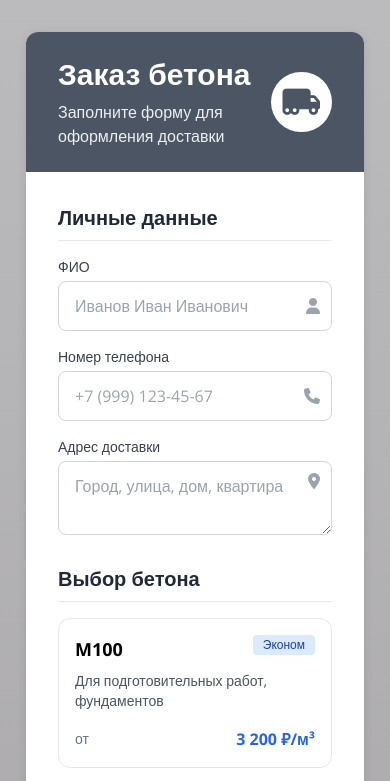
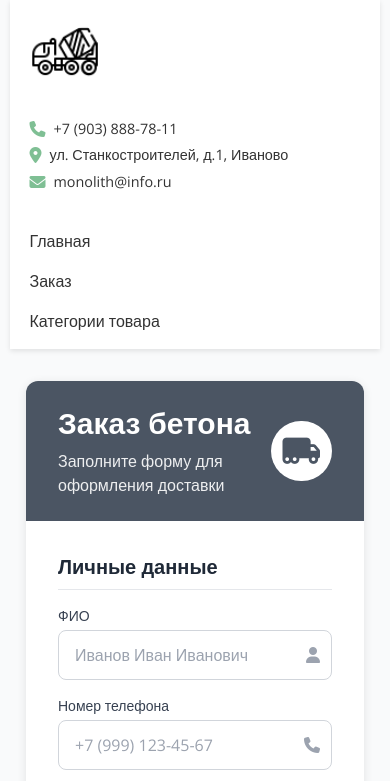
Before and after one commit to SulCool/site-monolith, a plain HTML site: page html/order.html in a window 390 px wide. Shown: the top 781 px of the page. Drawn offline with nearby package versions, Linux system fonts and the light colour scheme.

Commit message:
order fixed

```diff
--- a/css/order.css
+++ b/css/order.css
@@ -1,4 +1,6 @@
 @import url("https://fonts.googleapis.com/css2?family=Open+Sans:wght@200;300;400;500;600;700&display=swap");
+@import url('https://fonts.googleapis.com/css2?family=Montserrat:ital,wght@0,100..900;1,100..900&display=swap');
+
 * {
     margin: 0;
     padding: 0;
@@ -7,13 +9,78 @@
 }
 
 body {
+    min-height: 100vh;
+    width: 100%;
+    padding: 0 10px;
+}
+
+header {
+    background-color: #ffffff;
+    box-shadow: 0 2px 5px rgba(0, 0, 0, 0.1);
+    position: sticky;
+    top: 0;
+    z-index: 1000;
+    padding: 1rem 5vw;
+    display: flex;
+    align-items: center;
+    justify-content: space-between;
+    flex-wrap: wrap;
+    gap: 1rem;
+}
+
+.logo img {
+    height: 70px;
+    width: 70px;
+}
+
+.contact-info {
+    flex: 1;
+    text-align: center;
+    font-family: 'Montserrat', sans-serif;
+}
+
+.contact-info p {
+    font-size: 0.9rem;
+    color: #333;
+    margin-bottom: 0.3rem;
     display: flex;
     align-items: center;
     justify-content: center;
-  min-height: 100vh;
-  width: 100%;
-  padding: 0 10px;
-  background: linear-gradient(rgb(187, 187, 189), rgb(127, 118, 121));
+    gap: 0.5rem;
+}
+
+.contact-info i {
+    color: #7fbf94;
+    font-size: 1rem;
+}
+
+.contact-info a {
+    color: #333;
+    text-decoration: none;
+    transition: color 0.3s ease;
+}
+
+.contact-info a:hover {
+    color: #7fbf94;
+}
+
+nav {
+    display: flex;
+    gap: 2rem;
+    font-family: 'Montserrat', sans-serif;
+}
+
+nav a {
+    text-decoration: none;
+    color: #333;
+    font-size: 1.1rem;
+    font-weight: 500;
+    transition: color 0.3s ease;
+}
+
+nav a:hover {
+    color: #7fbf94;
+    text-decoration: none;
 }
 
 .input-highlight {
@@ -33,3 +100,34 @@ body {
 #orderSummary {
     transition: all 0.5s ease;
 }
+
+@media (max-width: 768px) {
+    header {
+        flex-direction: column;
+        align-items: flex-start;
+    }
+
+    .logo {
+        margin-bottom: 1rem;
+    }
+
+    .contact-info {
+        text-align: left;
+        margin-bottom: 1rem;
+    }
+
+    .contact-info p {
+        justify-content: flex-start;
+    }
+
+    nav {
+        flex-direction: column;
+        gap: 1rem;
+        width: 100%;
+        align-items: flex-start;
+    }
+
+    nav a {
+        font-size: 1rem;
+    }
+}
--- a/html/order.html
+++ b/html/order.html
@@ -7,14 +7,29 @@
     <script src="https://cdn.tailwindcss.com"></script>
     <link rel="stylesheet" href="https://cdnjs.cloudflare.com/ajax/libs/font-awesome/6.4.0/css/all.min.css">
     <link rel="stylesheet" href="../css/order.css">
-
 </head>
 <body class="bg-gray-50 min-h-screen">
+    <header>
+        <div class="logo">
+            <img src="../assets/цемент.png" alt="Логотип Монолит">
+        </div>
+        <div class="contact-info">
+            <p><i class="fas fa-phone"></i> +7 (903) 888-78-11</p>
+            <p><i class="fas fa-map-marker-alt"></i> ул. Станкостроителей, д.1, Иваново</p>
+            <p><i class="fas fa-envelope"></i> <a href="mailto:monolith@info.ru">monolith@info.ru</a></p>
+        </div>
+        <nav>
+            <a href="index.html">Главная</a>
+            <a href="order.html">Заказ</a>
+            <a href="catalog.html">Категории товара</a>
+        </nav>
+    </header>
+
     <div class="container mx-auto px-4 py-8 max-w-4xl">
         <div class="bg-white rounded-xl shadow-lg overflow-hidden" style="box-shadow: 0 2px 10px rgba(0, 0, 0, 0.1);">
             <!-- Шапка формы -->
             <div class="bg-gray-600 py-6 px-8 text-white">
-                <div class="flex items-center justify-between ">
+                <div class="flex items-center justify-between">
                     <div>
                         <h1 class="text-3xl font-bold">Заказ бетона</h1>
                         <p class="mt-2 opacity-90">Заполните форму для оформления доставки</p>
```
Lines whose indentation alone changed are shown as unchanged.
